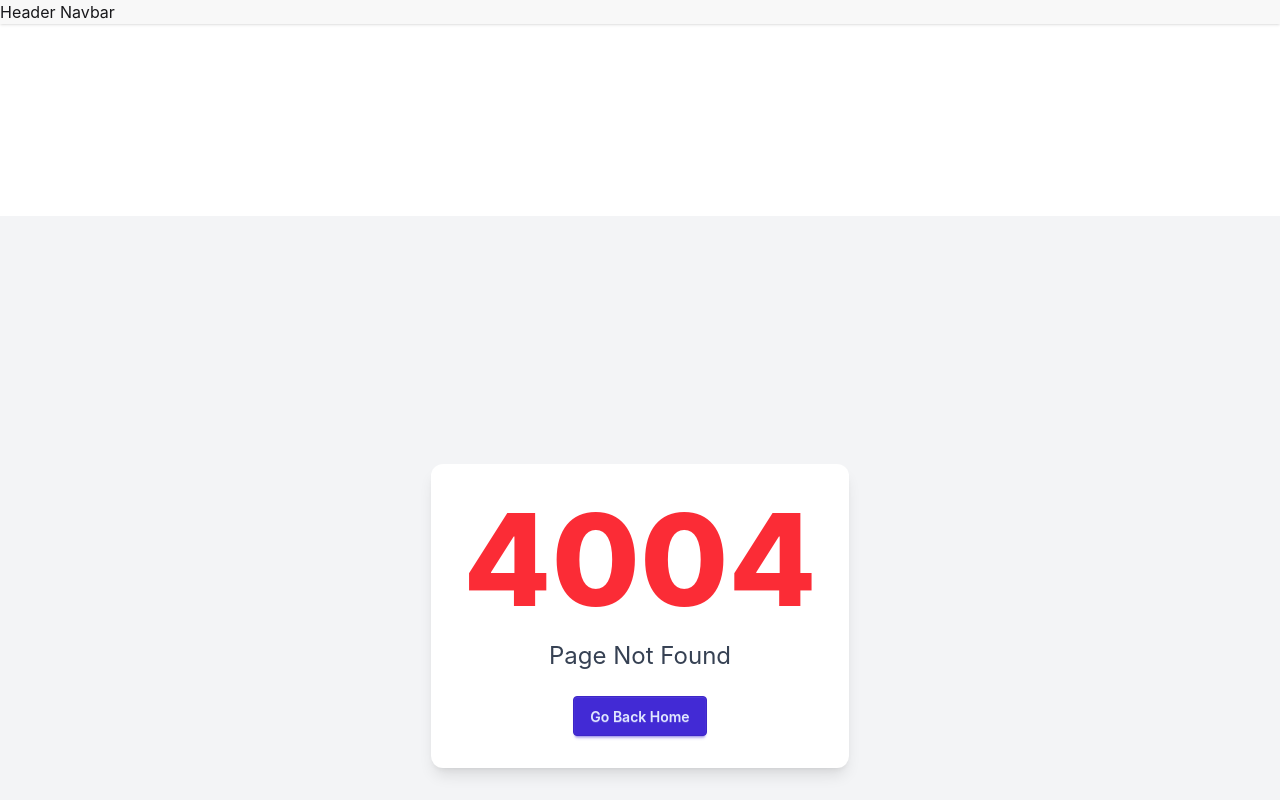
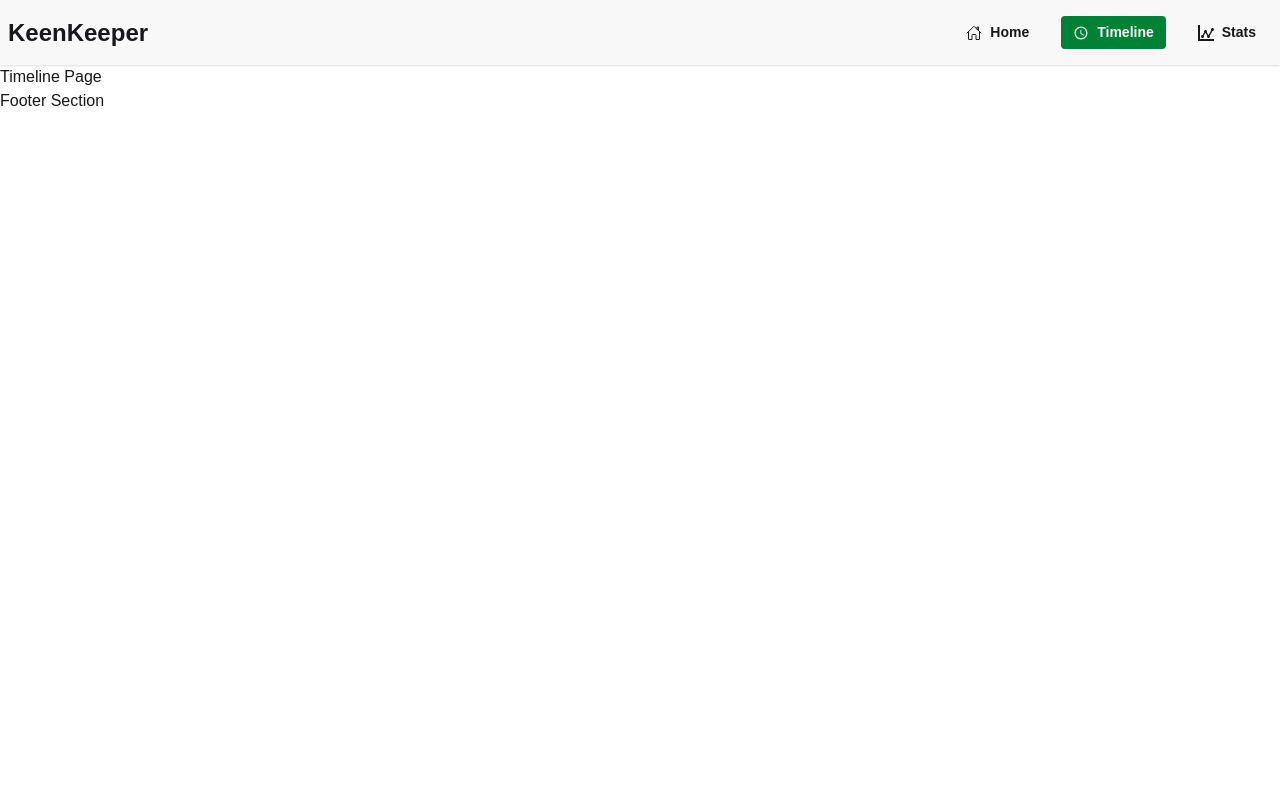
Before and after one commit to CoderRuhulAmin/PH-B13-A07, a React (Vite) app: page /timeline in a window 1280 px wide. Before the commit this address had no page. Shown: the top 800 px of the page. Built offline with nearby package versions, Linux system fonts and the light colour scheme.

Commit message:
Header Component is completed with NavLink Component.

```diff
--- /dev/null
+++ b/src/assets/components/Navbar.jsx
@@ -0,0 +1,41 @@
+import React from 'react';
+import { ImStatsDots } from 'react-icons/im';
+import { IoMdTime } from 'react-icons/io';
+import { IoHomeOutline, IoHomeSharp, IoTime } from 'react-icons/io5';
+import { Link, NavLink } from 'react-router';
+
+const Navbar = () => {
+    const links = <>
+        <li><NavLink to={'/'} className={({isActive})=>`font-semibold ${isActive ? "bg-green-700 text-base-200":""}`} ><IoHomeOutline size={16} /> Home</NavLink></li>
+        <li><NavLink className={({isActive})=>`font-semibold ${isActive ? "bg-green-700 text-base-200":""}`} to={'/timeline'} ><IoMdTime size={16} /> Timeline</NavLink></li>
+        <li><NavLink className={({isActive})=>`font-semibold ${isActive ? "bg-green-700 text-base-200":""}`} to={'/stats'} ><ImStatsDots size={16} /> Stats</NavLink></li>
+    </>
+
+    return (
+        <div className="max-lg:collapse w-full rounded-md">
+            <input id="navbar-1-toggle" className="peer hidden" type="checkbox" />
+            <label htmlFor="navbar-1-toggle" className="fixed inset-0 hidden max-lg:peer-checked:block"></label>
+            <div className="collapse-title navbar">
+                <div className="navbar-start">
+                    <label htmlFor="navbar-1-toggle" className="btn btn-ghost lg:hidden">
+                        <svg xmlns="http://www.w3.org/2000/svg" className="h-5 w-5" fill="none" viewBox="0 0 24 24" stroke="currentColor"><path strokeLinecap="round" strokeLinejoin="round" strokeWidth="2" d="M4 6h16M4 12h8m-8 6h16" /></svg>
+                    </label>
+                    <h2 className="text-2xl font-bold"><Link to={'/'}>KeenKeeper</Link></h2>
+                </div>
+                <div className="navbar-end hidden lg:flex">
+                    <ul className="menu menu-horizontal px-1 space-x-5">
+                        {links}
+                    </ul>
+                </div>
+            </div>
+
+            <div className="collapse-content lg:hidden z-1">
+                <ul className="menu">
+                    {links}
+                </ul>
+            </div>
+        </div>
+    );
+};
+
+export default Navbar;
--- a/src/index.css
+++ b/src/index.css
@@ -1,2 +1,8 @@
 @import "tailwindcss";
 @plugin "daisyui";
+
+@import url('https://fonts.googleapis.com/css2?family=Geist:wght@100..900&display=swap');
+body{
+    font-family: "Geist", sans-serif;
+    font-optical-sizing: auto;
+}
--- a/src/layouts/frontend/Home.jsx
+++ b/src/layouts/frontend/Home.jsx
@@ -1,12 +1,13 @@
 import React from 'react';
 import { Outlet } from 'react-router';
+import Navbar from '../../assets/components/Navbar';
 
 const Home = () => {
     return (
         <div>
             <header className='bg-base-200 shadow-sm sticky-top top-0'>
                 <div className='container mx-auto'>
-                    Header Navbar
+                    <Navbar />
                 </div>
             </header>
             <main className='h-full bg-danger'>
--- a/src/pages/ErrorPage.jsx
+++ b/src/pages/ErrorPage.jsx
@@ -1,14 +1,15 @@
 import React from 'react';
 import { useNavigate } from 'react-router';
+import Navbar from '../assets/components/Navbar';
 
 
-const ErrorPage = ({status = "4004", message = "Page Not Found"}) => {
+const ErrorPage = ({status = "404", message = "Page Not Found"}) => {
     const Navigate = useNavigate();
     return (
         <div>
             <header className='bg-base-200 lg:mb-48 shadow-sm sticky-top'>
                 <div className='container mx-auto'>
-                    Header Navbar
+                    <Navbar />
                 </div>
             </header>
             <main className='h-full bg-danger'>
--- /dev/null
+++ b/src/pages/Stats.jsx
@@ -0,0 +1,11 @@
+import React from 'react';
+
+const Stats = () => {
+    return (
+        <div>
+            Stats Page
+        </div>
+    );
+};
+
+export default Stats;
--- /dev/null
+++ b/src/pages/TimeLine.jsx
@@ -0,0 +1,11 @@
+import React from 'react';
+
+const TimeLine = () => {
+    return (
+        <div>
+            Timeline Page
+        </div>
+    );
+};
+
+export default TimeLine;
--- a/src/routes/Routes.jsx
+++ b/src/routes/Routes.jsx
@@ -2,6 +2,8 @@
 import Home from "../layouts/frontend/Home";
 import HomePage from "../pages/HomePage";
 import ErrorPage from "../pages/ErrorPage";
+import TimeLine from "../pages/TimeLine";
+import Stats from "../pages/Stats";
 
 export const router = createBrowserRouter([
     {
@@ -11,7 +13,15 @@
             {
                 index: true,
                 element: <HomePage />
-            }
+            },
+            {
+                path: "/timeline",
+                Component: TimeLine,
+            },
+            {
+                path: "/stats",
+                Component: Stats,
+            },
         ],
         errorElement: <ErrorPage />
     }
```
